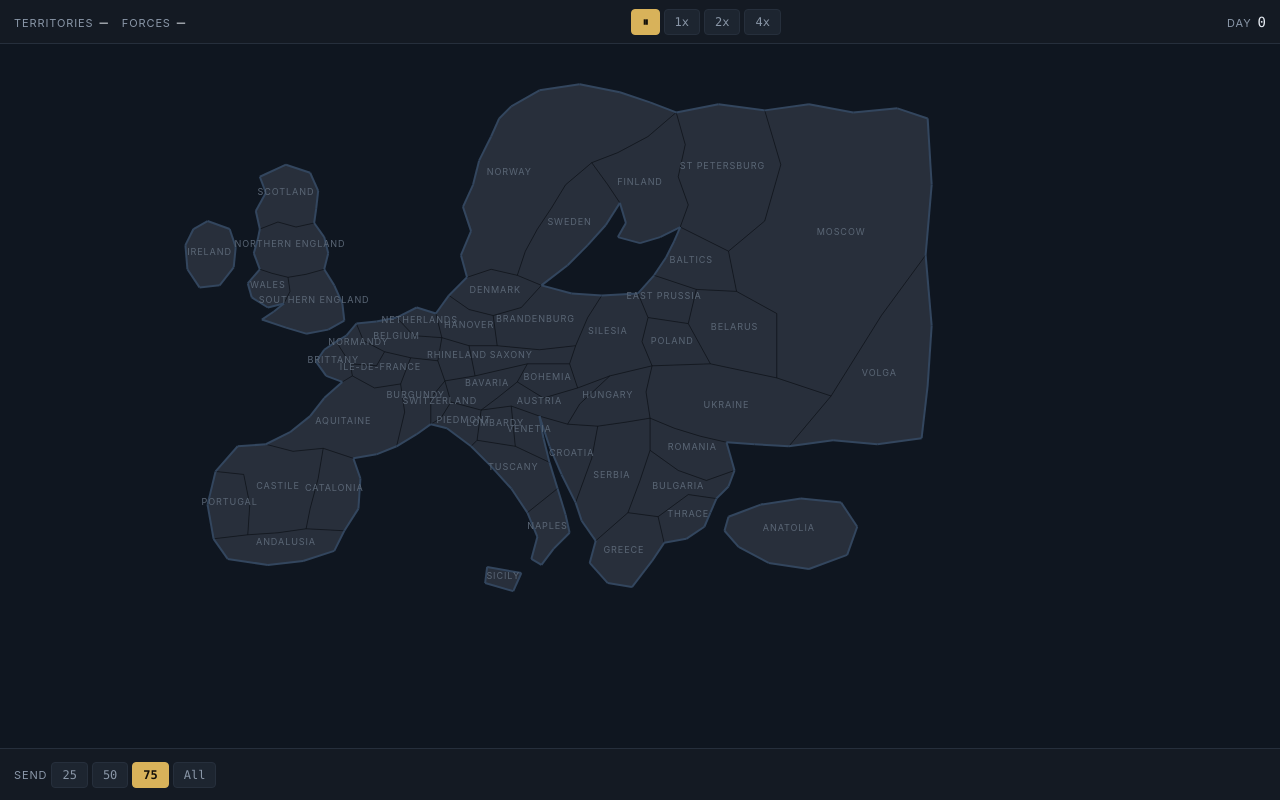
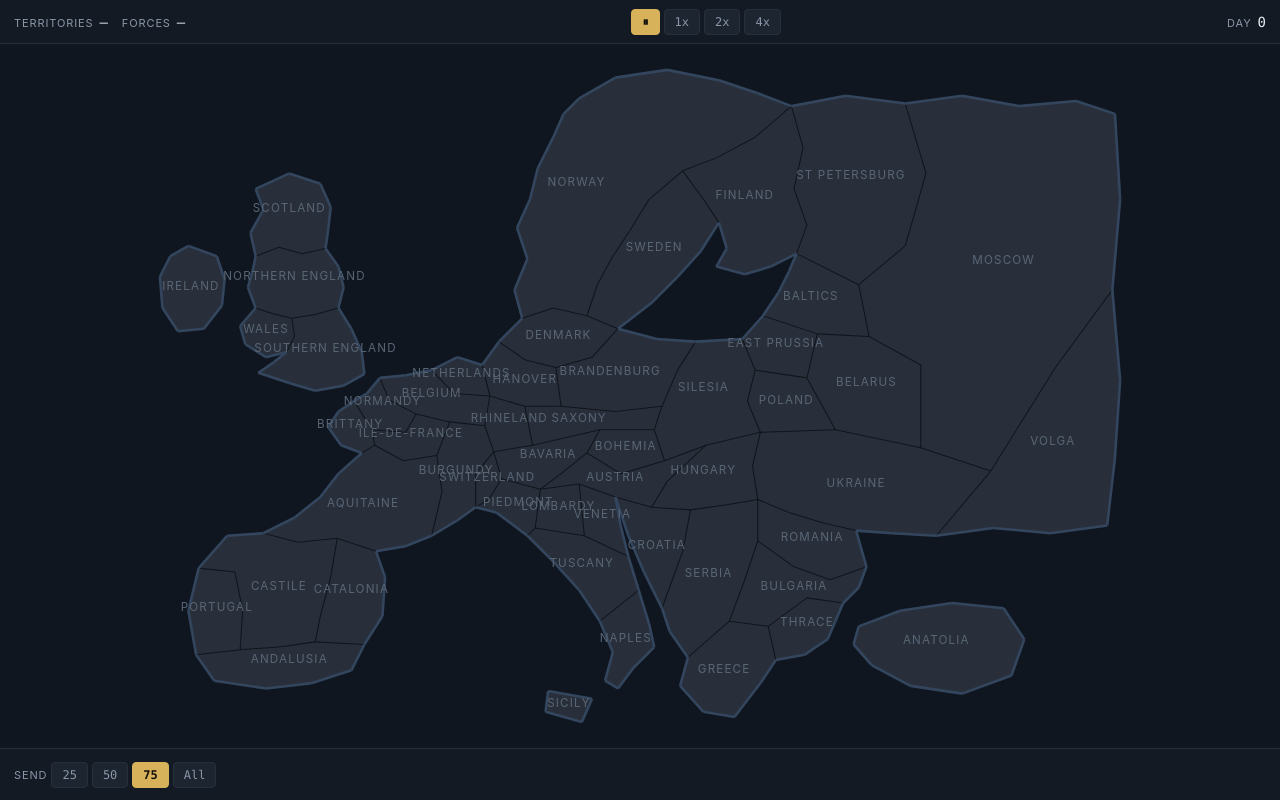
Before and after one commit to justinrich88/europe-civilizations-, a plain HTML site: page index.html in a window 1280 px wide. Drawn offline with Linux system fonts and the light colour scheme; a script that the page names is missing.

Commit message:
Frame board viewBox to authored content (53% -> ~95% canvas fill)
Co-Authored-By: Claude <noreply@anthropic.com>

```diff
--- a/index.html
+++ b/index.html
@@ -31,7 +31,11 @@
 
   <!-- ── board ───────────────────────────────────────────────────────── -->
   <main class="board-wrap">
-    <svg id="board" viewBox="0 0 1000 700" preserveAspectRatio="xMidYMid meet"
+    <!-- Authored geometry occupies x 48-790, y 40-544 of the nominal 1000x700
+         frame (see docs/design/01-data-schema.md), so a 0 0 1000 700 viewBox
+         wastes ~47% of the canvas. Framed to the content plus 20 units of
+         padding. Vertices are unchanged — this is presentation only. -->
+    <svg id="board" viewBox="28 20 782 544" preserveAspectRatio="xMidYMid meet"
          role="img" aria-label="1914 Europe strategic map">
       <defs id="board-defs"></defs>
       <g id="g-territories"></g>
```
